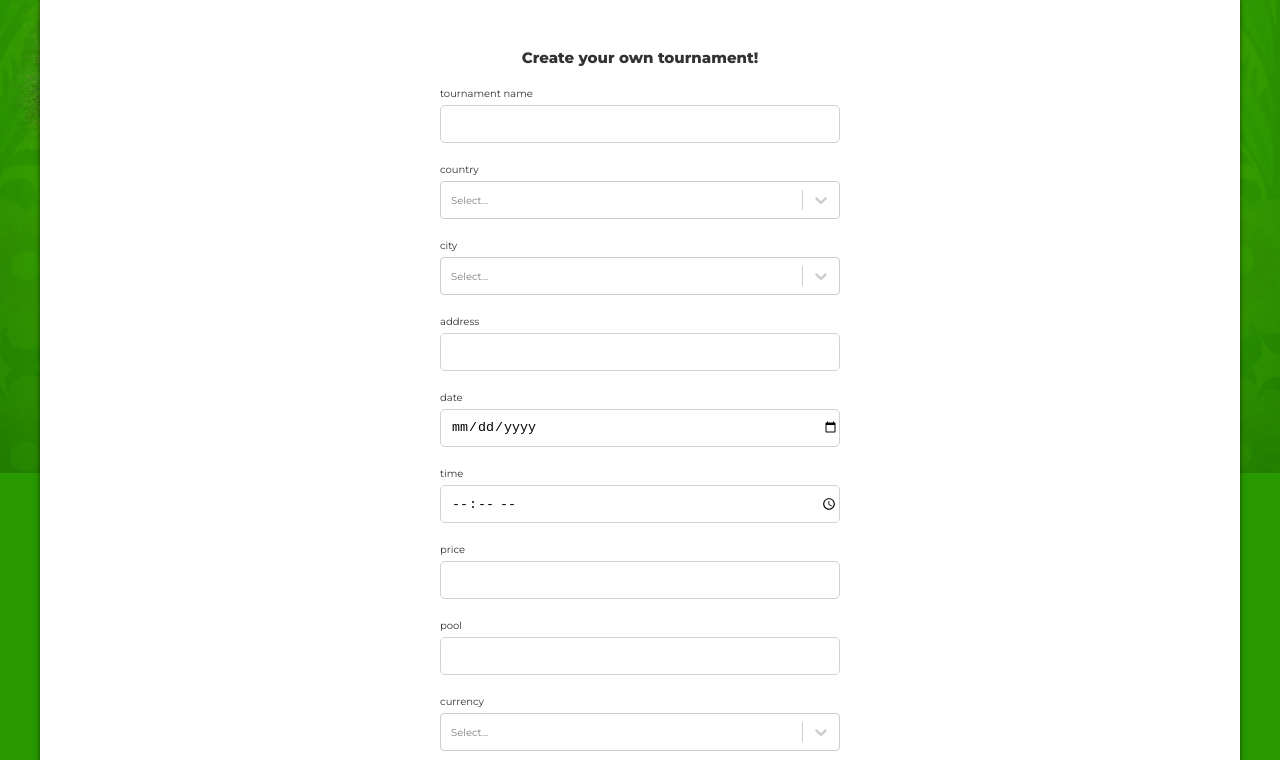
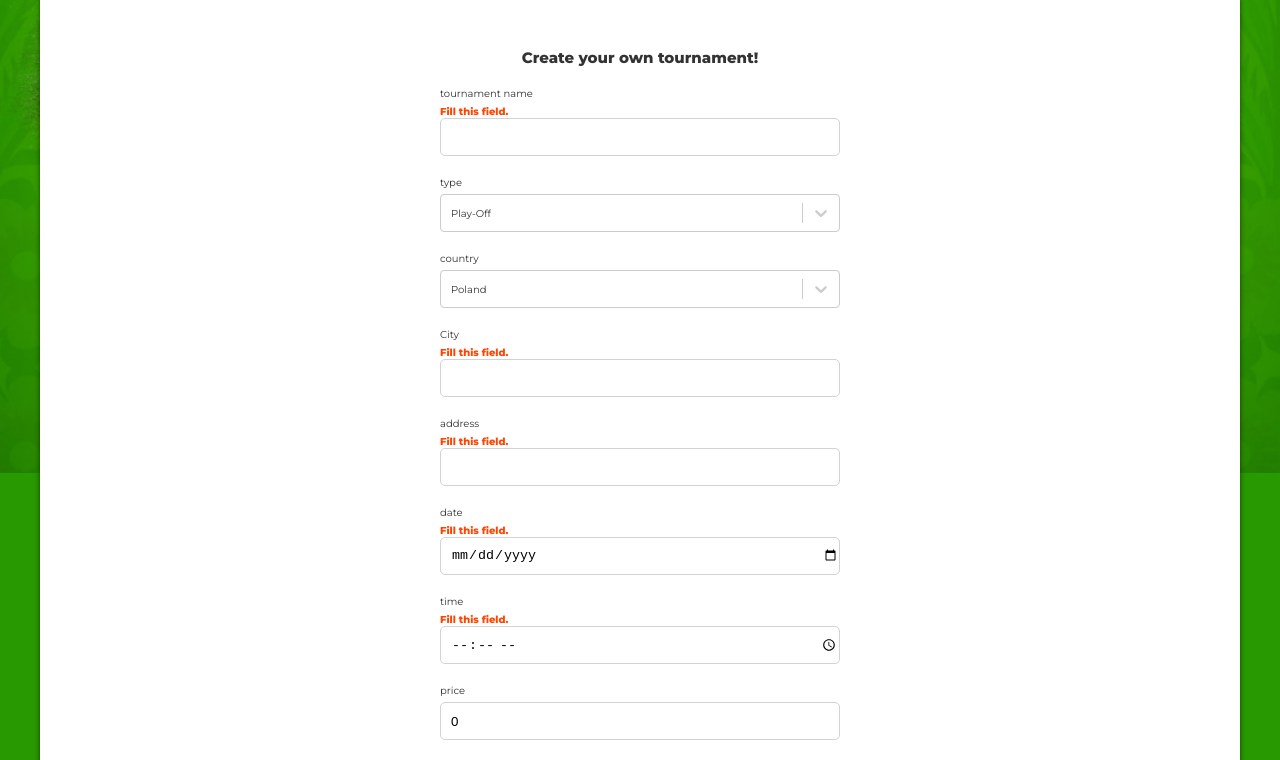
Before and after one commit to obrebskim/Tournament-maker-front, a React (Create React App) app: page /creator in a window 1280 px wide. Shown: the part 327-1087 px from the top of the page. Built offline with nearby package versions, Linux system fonts and the light colour scheme.

Commit message:
handle Create Tournament Form, handle sending form

```diff
--- a/package.json
+++ b/package.json
@@ -11,6 +11,7 @@
     "@types/react": "^18.0.12",
     "@types/react-dom": "^18.0.5",
     "@types/react-router-dom": "^5.3.3",
+    "@types/react-select": "^5.0.1",
     "@types/styled-components": "^5.1.25",
     "formik": "^2.2.9",
     "framer-motion": "^6.3.11",
--- a/src/components/Tournaments/Tournament.tsx
+++ b/src/components/Tournaments/Tournament.tsx
@@ -2,7 +2,6 @@ import React, { useEffect, useState } from 'react'
 import styled from 'styled-components'
 import { useParams } from 'react-router-dom'
 import { TournamentType } from '../../Types/interfaces'
-import tournamentInfoDB from '../../fakeDB/tournamentInfo.json'
 import Button from '../Common/Button'
 
 
@@ -42,11 +41,11 @@ export default function Tournament() {
                             </div>
                             <div className="tournament-info">
                                 <h2>{tournament.name}, id: {id}</h2>
-                                <p>Location: {tournament.city}, {tournament.country_code}</p>
+                                <p>Location: {tournament.city}, {tournament.country}</p>
                                 <p>Address: {tournament.address}</p>
                                 <p>Date: {tournament.date}, {tournament.time}</p>
-                                <p>Price: {tournament.price} {tournament.currency_code}</p>
-                                <p>Pool: {tournament.pool} {tournament.currency_code}</p>
+                                <p>Price: {tournament.price} {tournament.currency}</p>
+                                <p>Pool: {tournament.pool} {tournament.currency}</p>
                                 {
                                     tournament.url &&
                                     <p>Event website: <a href={tournament.url}>{tournament.name}</a></p>
--- a/src/components/Tournaments/TournamentCreator.tsx
+++ b/src/components/Tournaments/TournamentCreator.tsx
@@ -1,19 +1,80 @@
-import React, { useState } from 'react'
+import React, { useRef, useState } from 'react'
 import styled from 'styled-components'
 import Select from 'react-select'
-import { OptionType } from '../../Types/interfaces'
+import { OptionType, TournamentType } from '../../Types/interfaces'
 import Button from '../Common/Button'
+import { useNavigate } from 'react-router-dom'
 
 export default function CreateTournamentForm() {
 
+    const navigate = useNavigate()
+
     const [countries, setOptions] = useState<OptionType[]>([{ label: 'Germany', value: 'de' }, { label: 'Poland', value: 'pl' }, { label: 'United States', value: 'us' }])
-    const [regions, setRegions] = useState<OptionType[]>()
-    const [cities, setCities] = useState<OptionType[]>()
+    const [currencys, setCurrencys] = useState<OptionType[]>([{ label: 'Polski Złoty', value: 'PLN' }, { label: 'Euro', value: 'EUR' }, { label: 'US Dolar', value: 'USD' },])
+    const [types, setTypes] = useState<OptionType[]>([{ label: 'Play-Off', value: 1 }, { label: 'Grand Slam', value: 2 }, { label: 'Brasilian Schedule', value: 3 }])
 
-    const handleSubmit = (e: React.FormEvent<HTMLFormElement>): void => {
+    const [name, setName] = useState<string>('')
+    const [city, setCity] = useState<string>('')
+    const [address, setAddress] = useState<string>('')
+    const [date, setDate] = useState<string>('')
+    const [time, setTime] = useState<string>('')
+    const [price, setPrice] = useState<number>(0)
+    const [pool, setPool] = useState<number>(0)
+    const [description, setDescription] = useState<string>('')
+    const [image, setImage] = useState<string>('')
+    const [website, setWebsite] = useState<string>('')
+    const [currency, setCurrency] = useState<OptionType>({ label: 'Polski Złoty', value: 'PLN' })
+    const [country, setCountry] = useState<OptionType>({ label: 'Poland', value: 'PL' })
+    const [type, setType] = useState<OptionType>({ label: 'Play-Off', value: 1 })
+    const [isFormValid, setIsFormValid] = useState<boolean>(true)
+
+    const handleChange = (option: OptionType | null, callback: (param: any) => void) => {
+        callback(option)
+    }
+
+    const nameInput = useRef<HTMLInputElement>()
+
+
+    const handleSubmit = async (e: React.FormEvent<HTMLFormElement>): Promise<void> => {
         e.preventDefault()
+        const form: Omit<TournamentType, 'id'> = {
+            address,
+            city,
+            country: String(country.value),
+            currency: String(currency.value),
+            date,
+            description,
+            image,
+            name,
+            owner: "09ca94ca-1bad-47df-be28-e73c6e43fa9c",
+            pool,
+            price,
+            time,
+            type: Number(type.value),
+            url: website,
+        }
+        if (!address || !city || !date || !description || !name || !time) {
+            setIsFormValid(false)
+        } else {
+            setIsFormValid(true)
+            const resp = await fetch('http://localhost:3001/tournament',
+                {
+                    method: 'POST',
+                    headers: {
+                        'Accept': 'application/json',
+                        'Content-Type': 'application/json'
+                    },
+                    body: JSON.stringify(form)
+                }
+            )
+            const data = await resp.json()
+            console.log(data)
+            if (data.isSuccess) {
+                navigate(`/tournament/${data.id}`)
+            }
 
-        console.log('create')
+            console.log(data)
+        }
     }
 
     return (
@@ -21,54 +82,68 @@ export default function CreateTournamentForm() {
             <h2>Create your own tournament!</h2>
             <form onSubmit={handleSubmit}>
                 <label className='name' htmlFor='name'>
-                    <input type='text' name='name' id='name' />
+                    <input type='text' name='name' id='name' value={name} onChange={(e) => setName(e.target.value)} />
                     <p>tournament name</p>
+                    <span>Fill this field.</span>
+                </label>
+                <label htmlFor='type'>
+                    <div className="select">
+                        <Select options={types} name='type' value={type} onChange={option => handleChange(option, setType)} />
+                    </div>
+                    <p>type</p>
                 </label>
                 <label htmlFor='country'>
                     <div className="select">
-                        <Select options={countries} name='country' />
+                        <Select options={countries} name='country' value={country} onChange={option => handleChange(option, setCountry)} />
                     </div>
                     <p>country</p>
                 </label>
-                <label htmlFor='city'>
-                    <div className="select">
-                        <Select options={cities} />
-                    </div>
-                    <p>city</p>
+                <label className='name' htmlFor='city'>
+                    <input type='text' name='city' id='city' value={city} onChange={(e) => setCity(e.target.value)} />
+                    <p>City</p>
+                    <span>Fill this field.</span>
                 </label>
                 <label className='name' htmlFor='address'>
-                    <input type='text' name='address' id='address' />
+                    <input type='text' name='address' id='address' value={address} onChange={(e) => setAddress(e.target.value)} />
                     <p>address</p>
+                    <span>Fill this field.</span>
                 </label>
                 <label className='name' htmlFor='date'>
-                    <input type='date' name='date' id='date' />
+                    <input type='date' name='date' id='date' value={date} onChange={(e) => setDate(e.target.value)} />
                     <p>date</p>
+                    <span>Fill this field.</span>
                 </label>
                 <label className='name' htmlFor='time'>
-                    <input type='time' name='time' id='time' />
+                    <input type='time' name='time' id='time' value={time} onChange={(e) => setTime(e.target.value)} />
                     <p>time</p>
+                    <span>Fill this field.</span>
                 </label>
                 <label className='name' htmlFor='price'>
-                    <input type='number' name='price' id='price' />
+                    <input type='number' name='price' id='price' value={price} onChange={(e) => setPrice(Number(e.target.value))} />
                     <p>price</p>
                 </label>
-                <label className='name' htmlFor='price'>
-                    <input type='number' name='price' id='price' />
+                <label className='name' htmlFor='pool'>
+                    <input type='number' name='price' id='pool' value={pool} onChange={(e) => setPool(Number(e.target.value))} />
                     <p>pool</p>
                 </label>
                 <label htmlFor='currency'>
                     <div className="select">
-                        <Select options={cities} />
+                        <Select options={currencys} value={currency} onChange={option => handleChange(option, setCurrency)} />
                     </div>
                     <p>currency</p>
                 </label>
                 <label className='description' htmlFor='description'>
-                    <textarea name='description' id='description' />
+                    <textarea name='description' id='description' value={description} onChange={(e) => setDescription(e.target.value)} />
                     <p>description</p>
+                    <span>Fill this field.</span>
                 </label>
                 <label className='name' htmlFor='image-url'>
-                    <input type='text' name='image-url' id='image-url' />
+                    <input type='text' name='image-url' id='image-url' value={image} onChange={(e) => setImage(e.target.value)} />
                     <p>image-url</p>
+                </label>
+                <label className='name' htmlFor='website'>
+                    <input type='text' name='website' id='website' value={website} onChange={(e) => setWebsite(e.target.value)} />
+                    <p>website</p>
                 </label>
 
                 <Button type='submit' onclick={(e) => handleSubmit(e)} text="create" color='var(--main-gradient)' />
@@ -105,6 +180,11 @@ const Container = styled.section`
                 margin-bottom: 5px;
             }
 
+            & span {
+                color: orangered;
+                font-weight: bold;
+            }
+
             & .select {
                 order: 1;
             }
```
Also changed, not shown: src/Types/interfaces.ts (+4 -4 lines), 1 other file (tests, documents, lock files or other folders).
